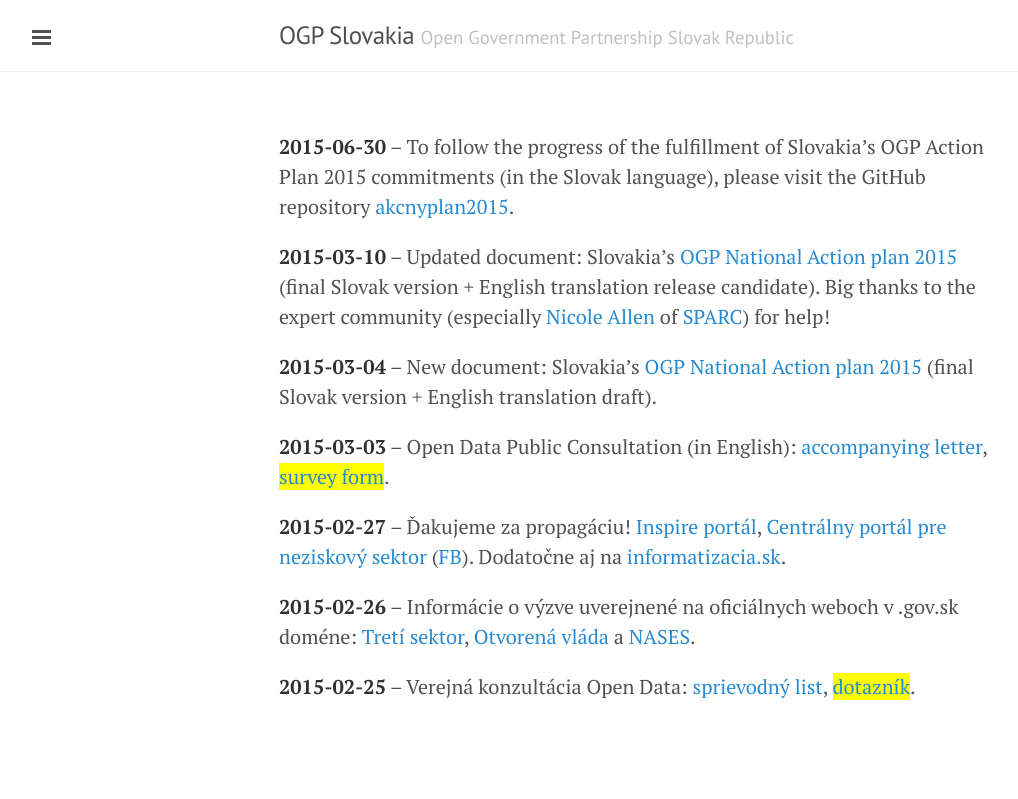
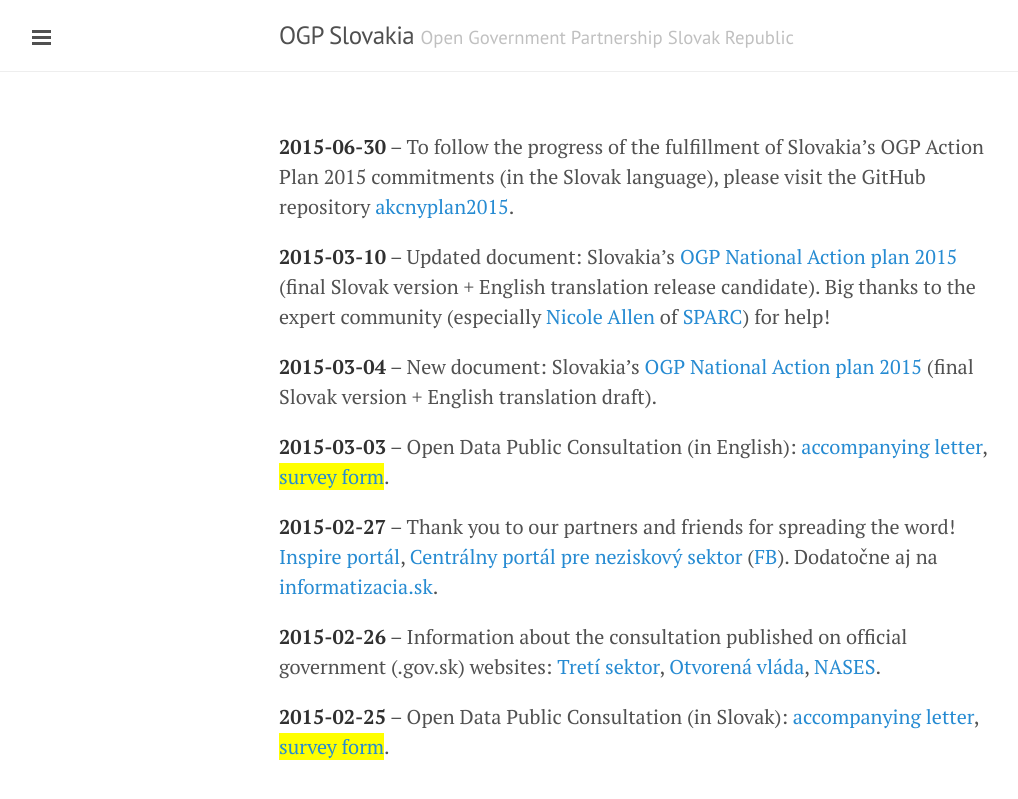
Before and after one commit to ogpslovakia/ogpslovakia.github.io, a Jekyll site: the page built from index.md, in a window 1280 px wide. Shown: the top 799 px of the page, without its empty margins (1-1019 px from the left). Built offline with Jekyll 4.4.1, drawn with Linux system fonts in a browser that asks for light colours; Markdown is read by kramdown in place of the engine named in the settings.

Commit message:
Translate the home page to English

```diff
--- a/index.md
+++ b/index.md
@@ -11,8 +11,8 @@ layout: default
 
 **2015-03-03** -- Open Data Public Consultation (in English): [accompanying letter](http://bit.ly/opendataconsultation), <span style="background-color: yellow;">[survey form](http://bit.ly/consultation2015)</span>.
 
-**2015-02-27** -- Ďakujeme za propagáciu! [Inspire portál](http://inspire.enviroportal.sk/clanky/verejna-konzultacia-sk-open-data), [Centrálny portál pre neziskový sektor](http://www.itretisektor.sk/clanok-52_36-4413/Verejna_konzultacia_datasety_verejnej_spravy.html) ([FB](https://www.facebook.com/1SNSC/posts/858491040874104)). Dodatočne aj na [informatizacia.sk](http://www.informatizacia.sk/sledovane_temy-usvros-a-nases-vyhlasili-verejnu-konzultaciu-s-cielom-zistit-zaujem-o-data-verejnej-spravy/19971c).
+**2015-02-27** -- Thank you to our partners and friends for spreading the word! [Inspire portál](http://inspire.enviroportal.sk/clanky/verejna-konzultacia-sk-open-data), [Centrálny portál pre neziskový sektor](http://www.itretisektor.sk/clanok-52_36-4413/Verejna_konzultacia_datasety_verejnej_spravy.html) ([FB](https://www.facebook.com/1SNSC/posts/858491040874104)). Dodatočne aj na [informatizacia.sk](http://www.informatizacia.sk/sledovane_temy-usvros-a-nases-vyhlasili-verejnu-konzultaciu-s-cielom-zistit-zaujem-o-data-verejnej-spravy/19971c).
 
-**2015-02-26** -- Informácie o výzve uverejnené na oficiálnych weboch v .gov.sk doméne: [Tretí sektor](http://www.tretisektor.gov.sk/vyzva-verejna-konzultacia-datasety-verejnej-spravy/), [Otvorená vláda](http://www.otvorenavlada.gov.sk/vyzva-verejna-konzultacia-datasety-verejnej-spravy/) a [NASES](http://nases.gov.sk/26674/usvros-a-nases-vyhlasuju-verejnu-konzultaciu-s-cielom-zistit-zaujem-o-data-verejnej-spravy.php).
+**2015-02-26** -- Information about the consultation published on official government (.gov.sk) websites: [Tretí sektor](http://www.tretisektor.gov.sk/vyzva-verejna-konzultacia-datasety-verejnej-spravy/), [Otvorená vláda](http://www.otvorenavlada.gov.sk/vyzva-verejna-konzultacia-datasety-verejnej-spravy/), [NASES](http://nases.gov.sk/26674/usvros-a-nases-vyhlasuju-verejnu-konzultaciu-s-cielom-zistit-zaujem-o-data-verejnej-spravy.php).
 
-**2015-02-25** -- Verejná konzultácia Open Data: [sprievodný list](/temp/2015/opendata-konzultacia.html), <span style="background-color: yellow;">[dotazník](http://bit.ly/konzultacia2015)</span>.
+**2015-02-25** -- Open Data Public Consultation (in Slovak): [accompanying letter](/temp/2015/opendata-konzultacia.html), <span style="background-color: yellow;">[survey form](http://bit.ly/konzultacia2015)</span>.
```
